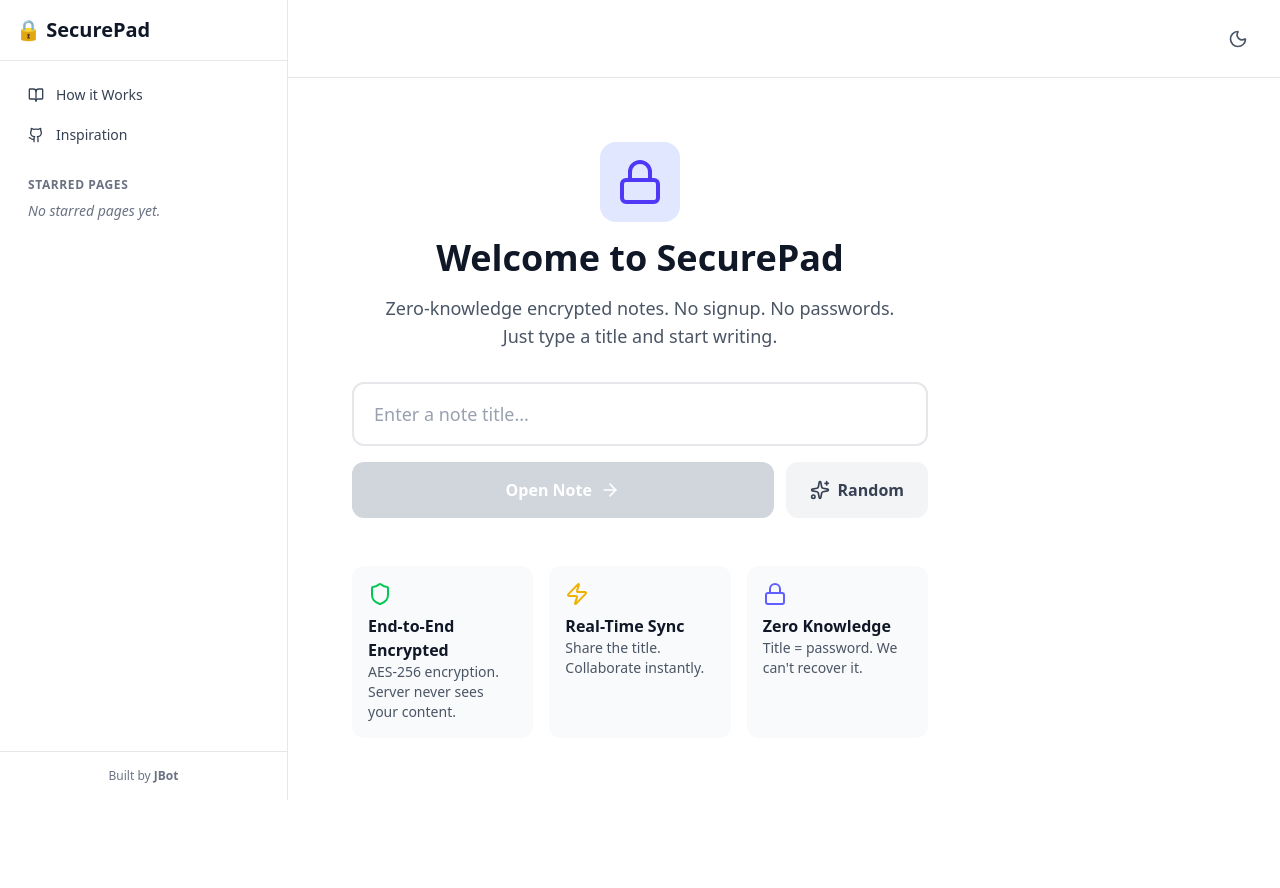
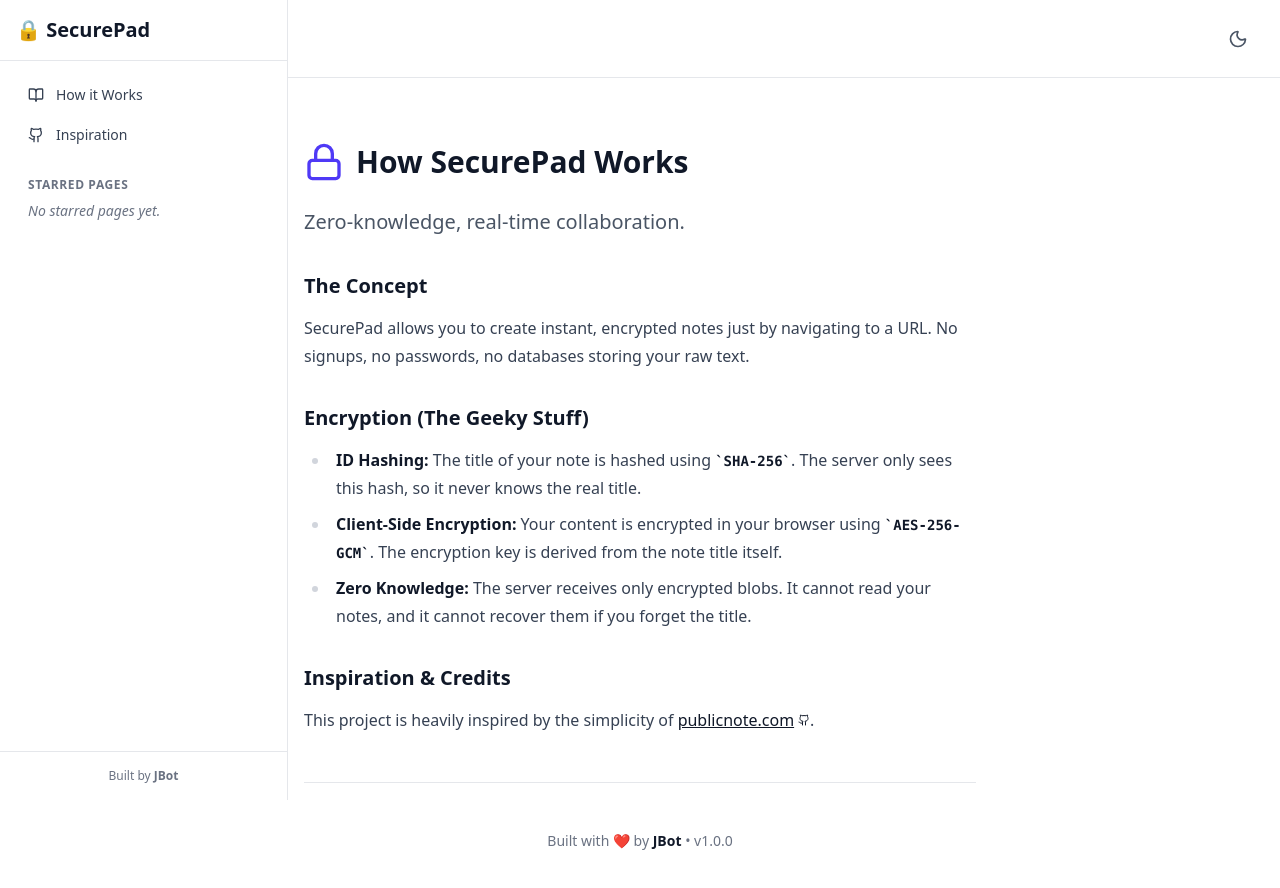
Before and after one commit to ycmjbot/otterseal, a React (Vite) app in the folder client/: page /about in a window 1280 px wide. Shown: the top 888 px of the page. Before the commit the page ends 802 px from the top, so only its background shows below. Built offline with nearby package versions, Linux system fonts and the light colour scheme.

Commit message:
fix: /about route now correctly shows about content
The /about route didn't have a :title param, so Note couldn't
detect it was the about page. Added isAboutPage prop.

```diff
--- a/client/src/App.jsx
+++ b/client/src/App.jsx
@@ -87,6 +87,7 @@ function AppContent() {
                 theme={theme}
                 onToggleTheme={toggleTheme}
                 isHomePage={false}
+                isAboutPage={true}
               />
             }
           />
--- a/client/src/Note.jsx
+++ b/client/src/Note.jsx
@@ -138,13 +138,13 @@ function AboutContent() {
   );
 }
 
-export default function Note({ isStarred, onToggleStar, onOpenSidebar, theme, onToggleTheme, isHomePage }) {
+export default function Note({ isStarred, onToggleStar, onOpenSidebar, theme, onToggleTheme, isHomePage, isAboutPage }) {
   const { title: urlTitle } = useParams();
   const rawTitle = decodeURIComponent(urlTitle || '');
 
   // Special pages
-  const isHome = isHomePage || rawTitle === '';
-  const isAbout = rawTitle.toLowerCase() === 'about';
+  const isHome = isHomePage || (!isAboutPage && rawTitle === '');
+  const isAbout = isAboutPage || rawTitle.toLowerCase() === 'about';
   const isSpecialPage = isHome || isAbout;
 
   // Display title
```
